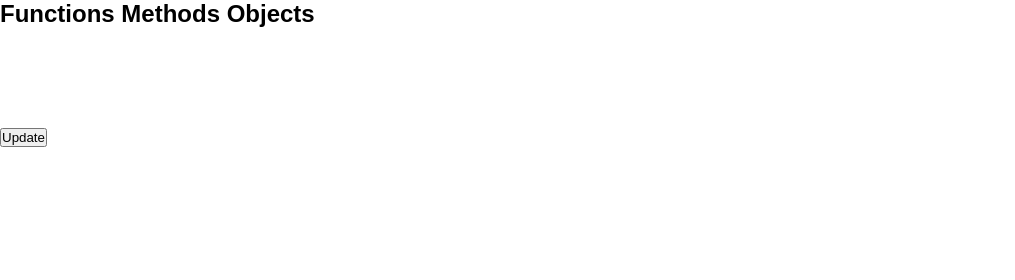
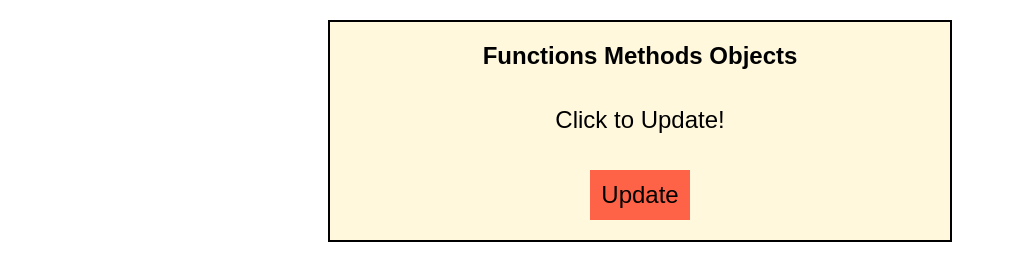
Before and after one commit to TechSnazzy/javascript-learning, a plain HTML site: page index.html in a window 1280 px wide. Shown: the whole page, without its empty margins (0-1015 px from the left). Drawn offline with Linux system fonts and the light colour scheme.

Commit message:
Updated the CSS and changed the update message

```diff
--- a/app.js
+++ b/app.js
@@ -1,6 +1,7 @@
-var message = 'Hello and welcome to my site!';
+var el = document.getElementById('message');
+el.textContent = 'Click to Update!';
 
 function updateMessage() {
-  var el = document.getElementById("para");
-  el.textContent = "This is an updated message!"
+  var el = document.getElementById('message');
+  el.textContent = 'This is an updated message!';
 }
--- a/index.html
+++ b/index.html
@@ -8,9 +8,11 @@
   <title>Functions Methods Objects</title>
 </head>
 <body>
-  <h2>Functions Methods Objects</h2>
-  <p id="para"></p>
-  <button onclick="updateMessage()">Update</button>
+  <div id="main">
+    <h2>Functions Methods Objects</h2>
+    <div id="message"></div>
+    <button onclick="updateMessage()">Update</button>
+  </div>
   <script src="app.js"></script>
 </body>
 </html>
--- a/styles.css
+++ b/styles.css
@@ -4,8 +4,26 @@
   padding: 0;
 }
 
-#para {
+#main {
+  background-color: cornsilk;
+  width: 600px;
+  margin: 20px auto 0;
+  border: 2px solid black;
+  padding: 20px 10px;
+  text-align: center;
+}
+
+#message {
   display: grid;
   height: 100px;
   align-items: center;
+  font-size: 24px;
 }
+
+button {
+  background-color: tomato;
+  width: 100px;
+  height: 50px;
+  font-size: 24px;
+  border: none;
+}
```
